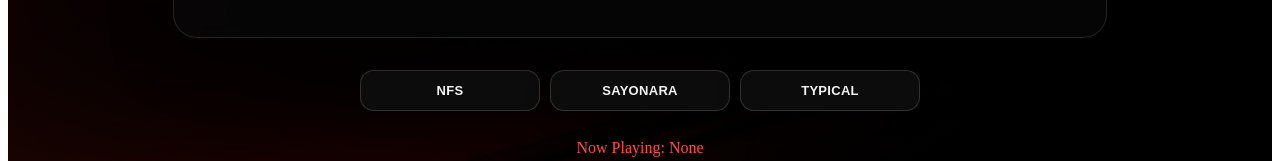
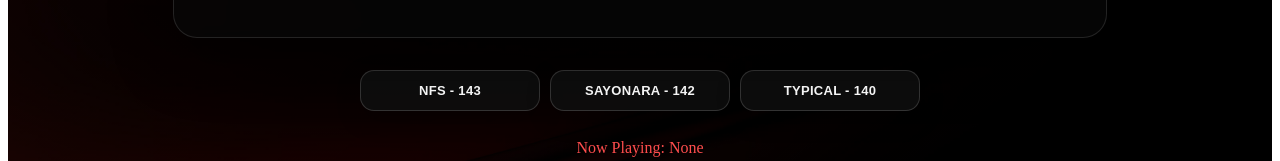
Before and after one commit to RobertKamdar/robert-kamdar-soundboard, a React (Vite) app: page / in a window 1280 px wide. Shown: the part 398-559 px from the top of the page. Built offline with nearby package versions, Linux system fonts and the light colour scheme; the HTML template or start-up script is replaced by a standard one.

Commit message:
Update beat names and files in App component

```diff
--- a/src/App.jsx
+++ b/src/App.jsx
@@ -6,9 +6,9 @@ export default function App() {
   const audioRef = useRef(null)
 
   const beats = [
-    { name: 'NFS', file: '/nfs.mp3' },
-    { name: 'SAYONARA', file: '/sayonara.mp3' },
-    { name: 'TYPICAL', file: '/typical.mp3' }
+    { name: 'NFS - 143', file: '/nfs.mp3' },
+    { name: 'SAYONARA - 142', file: '/sayonara.mp3' },
+    { name: 'TYPICAL - 140', file: '/typical.mp3' }
   ]
 
   const handleBeatClick = (beat) => {
```
